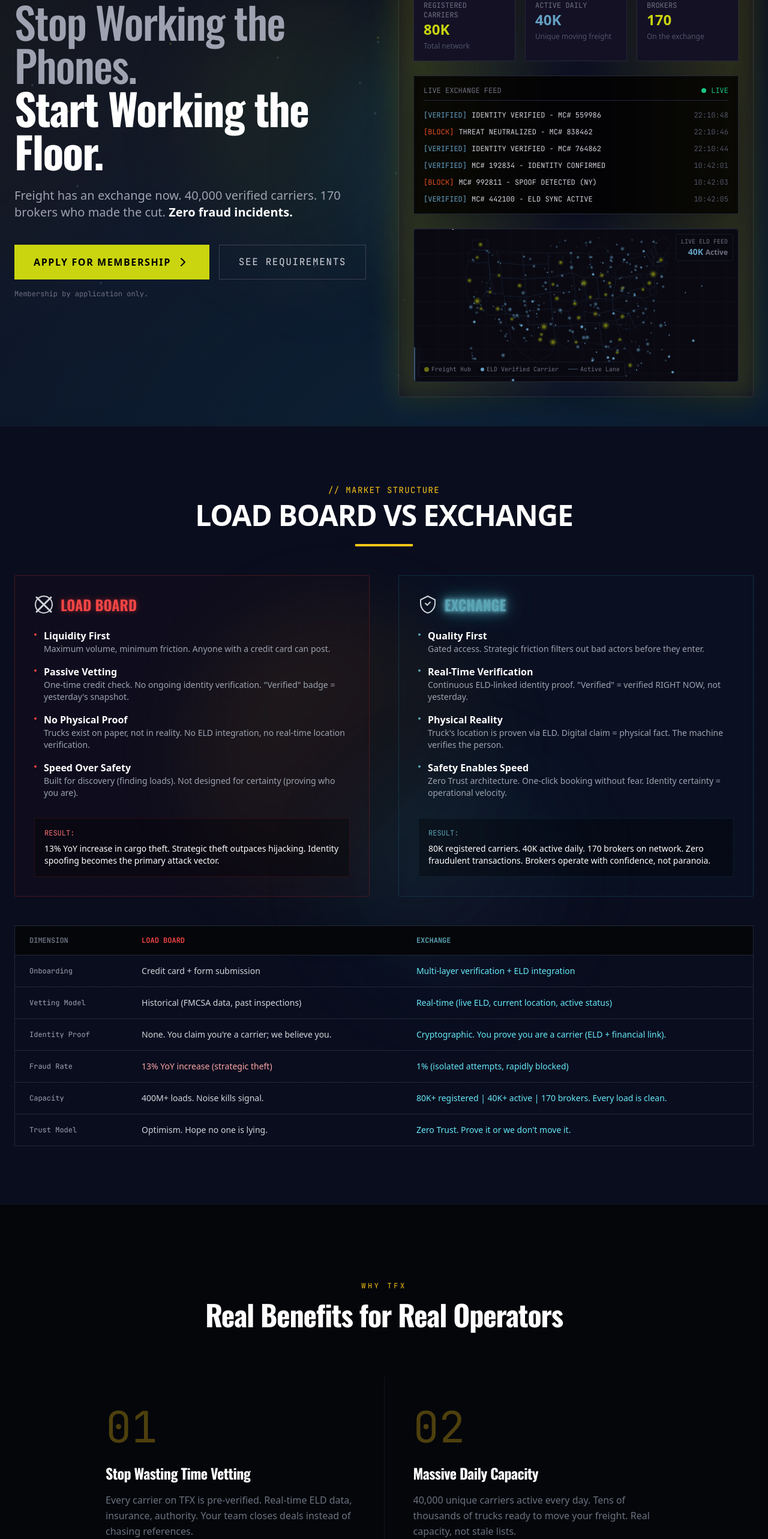
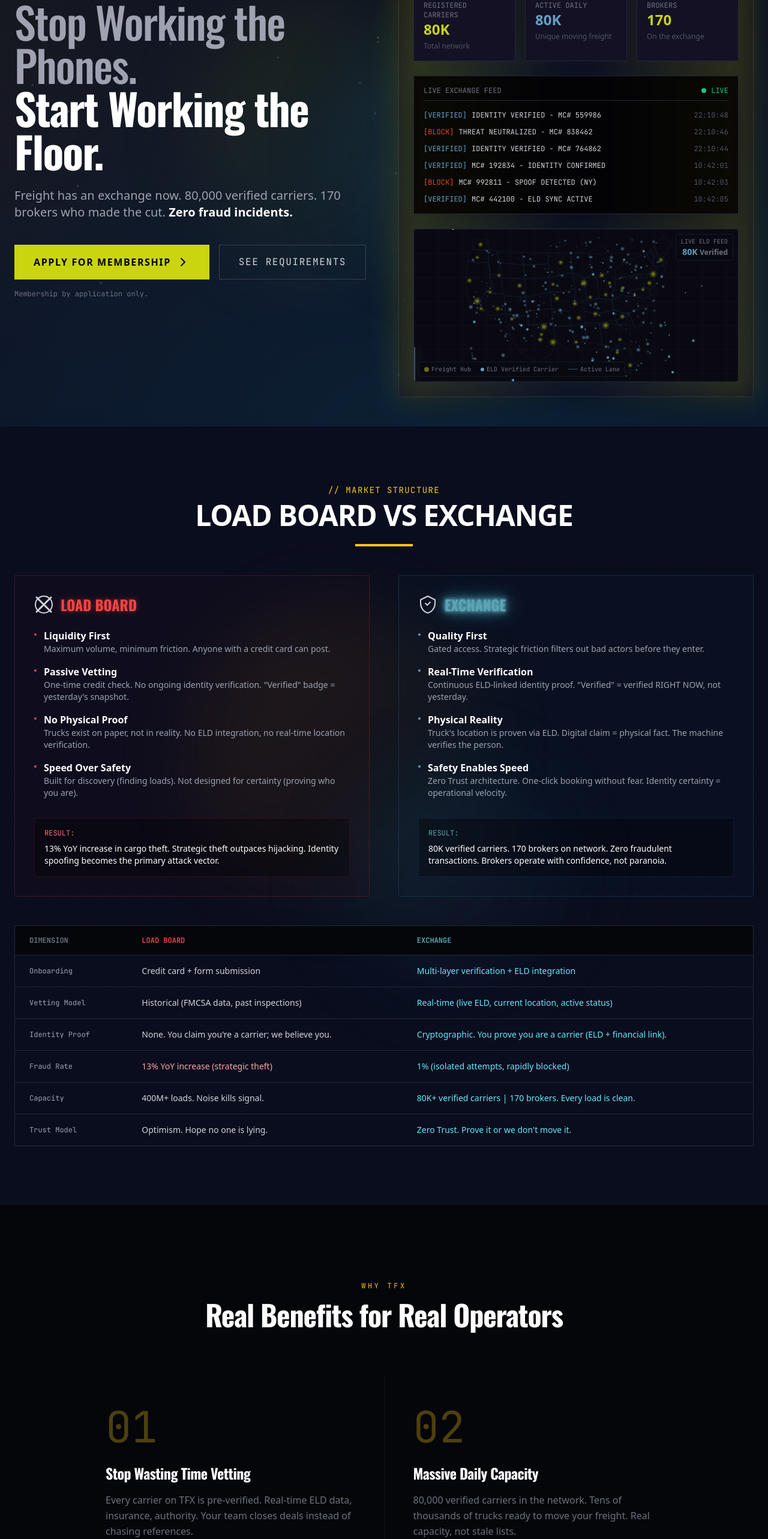
Before and after one commit to caseyglarkin2-png/TFX.Exchange, a React (Vite) app: page / in a window 1280 px wide. Shown: the part 234-2800 px from the top of the page at 60% size. Built offline with nearby package versions, Linux system fonts and the light colour scheme.

Commit message:
Update carrier count to 80K across all references

```diff
--- a/src/App.jsx
+++ b/src/App.jsx
@@ -106,7 +106,7 @@ const Ticker = () => {
   return (
     <div className="bg-black border-b border-[#F8C617]/30 overflow-hidden whitespace-nowrap py-2 flex relative z-40">
       <div className="animate-marquee inline-block font-mono text-xs text-gray-400 font-medium tracking-wider">
-        <span className="mx-4 text-[#F8C617]">40K UNIQUE CARRIERS ACTIVE DAILY</span>
+        <span className="mx-4 text-[#F8C617]">80K VERIFIED CARRIERS</span>
         <span className="mx-4 text-gray-600">|</span>
         <span className="mx-4">ZERO FRAUD INCIDENTS</span>
         <span className="mx-4 text-gray-600">|</span>
@@ -128,7 +128,7 @@ const Ticker = () => {
         <span className="mx-4 text-gray-600">|</span>
         <span className="mx-4">WE HANDLE THE SCARY STUFF</span>
         <span className="mx-4 text-gray-600">|</span>
-        <span className="mx-4 text-[#F8C617]">40K UNIQUE CARRIERS ACTIVE DAILY</span>
+        <span className="mx-4 text-[#F8C617]">80K VERIFIED CARRIERS</span>
         <span className="mx-4 text-gray-600">|</span>
         <span className="mx-4">ZERO FRAUD INCIDENTS</span>
         <span className="mx-4 text-gray-600">|</span>
@@ -628,7 +628,7 @@ const USMapWithPings = () => {
       {/* Stats overlay */}
       <div className="absolute top-2 right-2 text-right bg-[#080a12]/80 px-2 py-1 rounded border border-gray-800/50">
         <div className="text-[10px] font-mono text-gray-500">LIVE ELD FEED</div>
-        <div className="text-sm font-bold text-[#5BA4B5]">40K <span className="text-xs text-gray-500">Active</span></div>
+        <div className="text-sm font-bold text-[#5BA4B5]">80K <span className="text-xs text-gray-500">Verified</span></div>
       </div>
     </div>
   );
@@ -1268,7 +1268,7 @@ export default function TFXApp() {
                 </h1>
 
                 <p className="text-lg md:text-xl text-gray-400 mb-10 leading-relaxed max-w-xl">
-                    Freight has an exchange now. 40,000 verified carriers. 170 brokers who made the cut.
+                    Freight has an exchange now. 80,000 verified carriers. 170 brokers who made the cut.
                     <span className="text-white font-semibold"> Zero fraud incidents.</span>
                 </p>
 
@@ -1310,7 +1310,7 @@ export default function TFXApp() {
                           </div>
                           <div className="bg-[#0f1225] p-4 border border-gray-800">
                               <div className="text-xs text-gray-500 font-mono uppercase">Active Daily</div>
-                              <div className="text-2xl font-bold text-[#5BA4B5]">40K</div>
+                              <div className="text-2xl font-bold text-[#5BA4B5]">80K</div>
                               <div className="text-xs text-gray-600 mt-1">Unique moving freight</div>
                           </div>
                           <div className="bg-[#0f1225] p-4 border border-gray-800">
@@ -1433,7 +1433,7 @@ export default function TFXApp() {
 
                 <div className="bg-black/30 p-4 border border-cyan-900/30 rounded-sm">
                   <p className="text-[#5BA4B5] font-mono text-xs uppercase mb-2">Result:</p>
-                  <p className="text-white text-sm">80K registered carriers. 40K active daily. 170 brokers on network. Zero fraudulent transactions. Brokers operate with confidence, not paranoia.</p>
+                  <p className="text-white text-sm">80K verified carriers. 170 brokers on network. Zero fraudulent transactions. Brokers operate with confidence, not paranoia.</p>
                 </div>
               </div>
             </div>
@@ -1473,7 +1473,7 @@ export default function TFXApp() {
                 <tr>
                   <td className="px-6 py-4 font-mono text-xs text-gray-400">Capacity</td>
                   <td className="px-6 py-4 text-sm text-gray-300">400M+ loads. Noise kills signal.</td>
-                  <td className="px-6 py-4 text-sm text-cyan-300">80K+ registered | 40K+ active | 170 brokers. Every load is clean.</td>
+                  <td className="px-6 py-4 text-sm text-cyan-300">80K+ verified carriers | 170 brokers. Every load is clean.</td>
                 </tr>
                 <tr>
                   <td className="px-6 py-4 font-mono text-xs text-gray-400">Trust Model</td>
@@ -1513,7 +1513,7 @@ export default function TFXApp() {
                 <span className="text-[#F8C617]/30 font-mono text-6xl sm:text-7xl font-light leading-none">02</span>
               </div>
               <h3 className="text-xl sm:text-2xl font-semibold text-white mb-4 tracking-tight">Massive Daily Capacity</h3>
-              <p className="text-gray-500 leading-relaxed">40,000 unique carriers active every day. Tens of thousands of trucks ready to move your freight. Real capacity, not stale lists.</p>
+              <p className="text-gray-500 leading-relaxed">80,000 verified carriers in the network. Tens of thousands of trucks ready to move your freight. Real capacity, not stale lists.</p>
             </div>
 
             {/* Benefit 3 */}
@@ -1931,7 +1931,7 @@ export default function TFXApp() {
                           <div className="text-xs sm:text-sm text-gray-400 uppercase tracking-widest font-mono">Registered Carriers</div>
                       </div>
                       <div className="p-2">
-                          <div className="text-3xl sm:text-4xl font-black text-[#5BA4B5]">40K</div>
+                          <div className="text-3xl sm:text-4xl font-black text-[#5BA4B5]">80K</div>
                           <div className="text-xs sm:text-sm text-gray-400 uppercase tracking-widest font-mono">Active Daily</div>
                       </div>
                       <div className="p-2">
```
